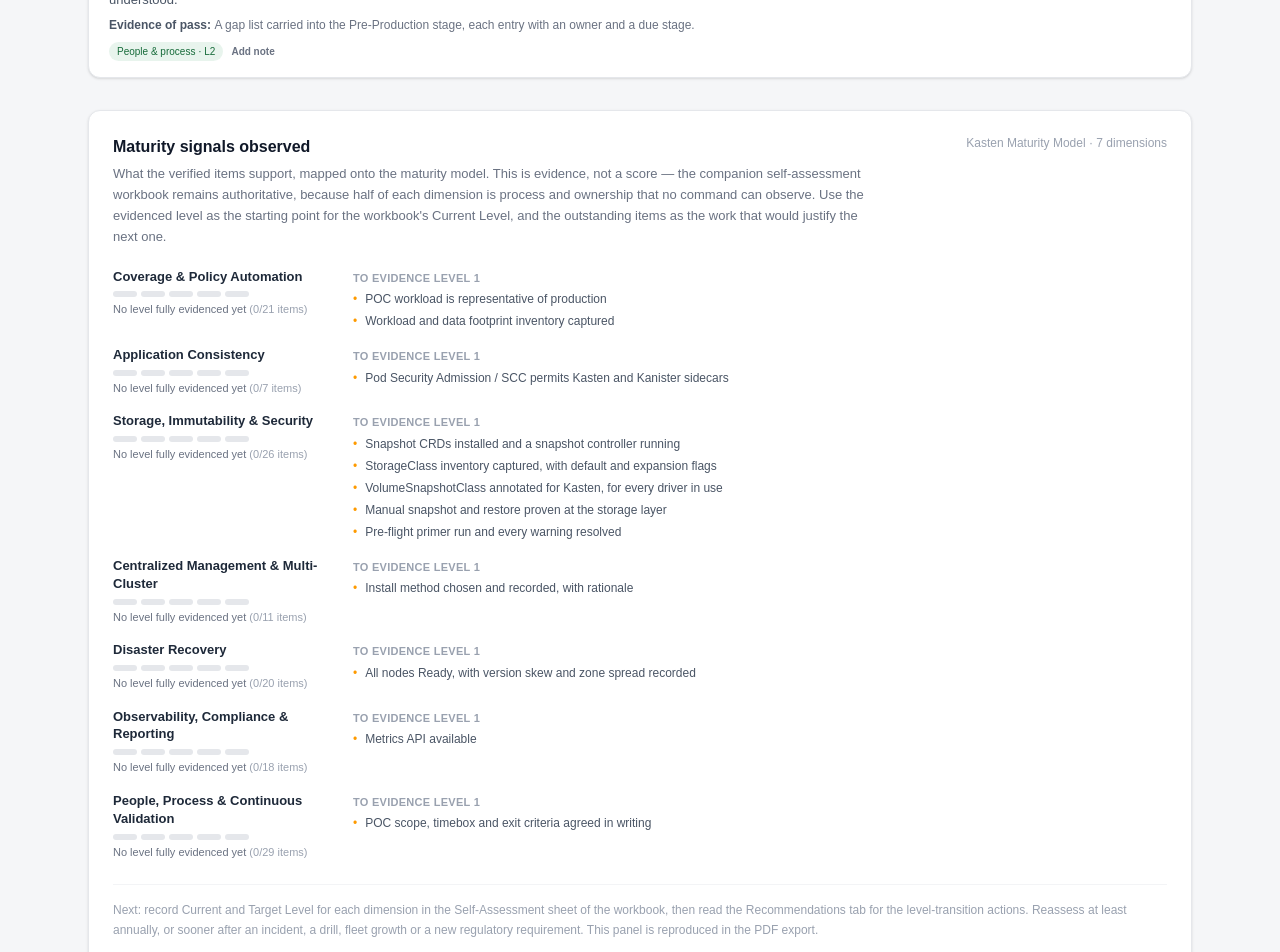
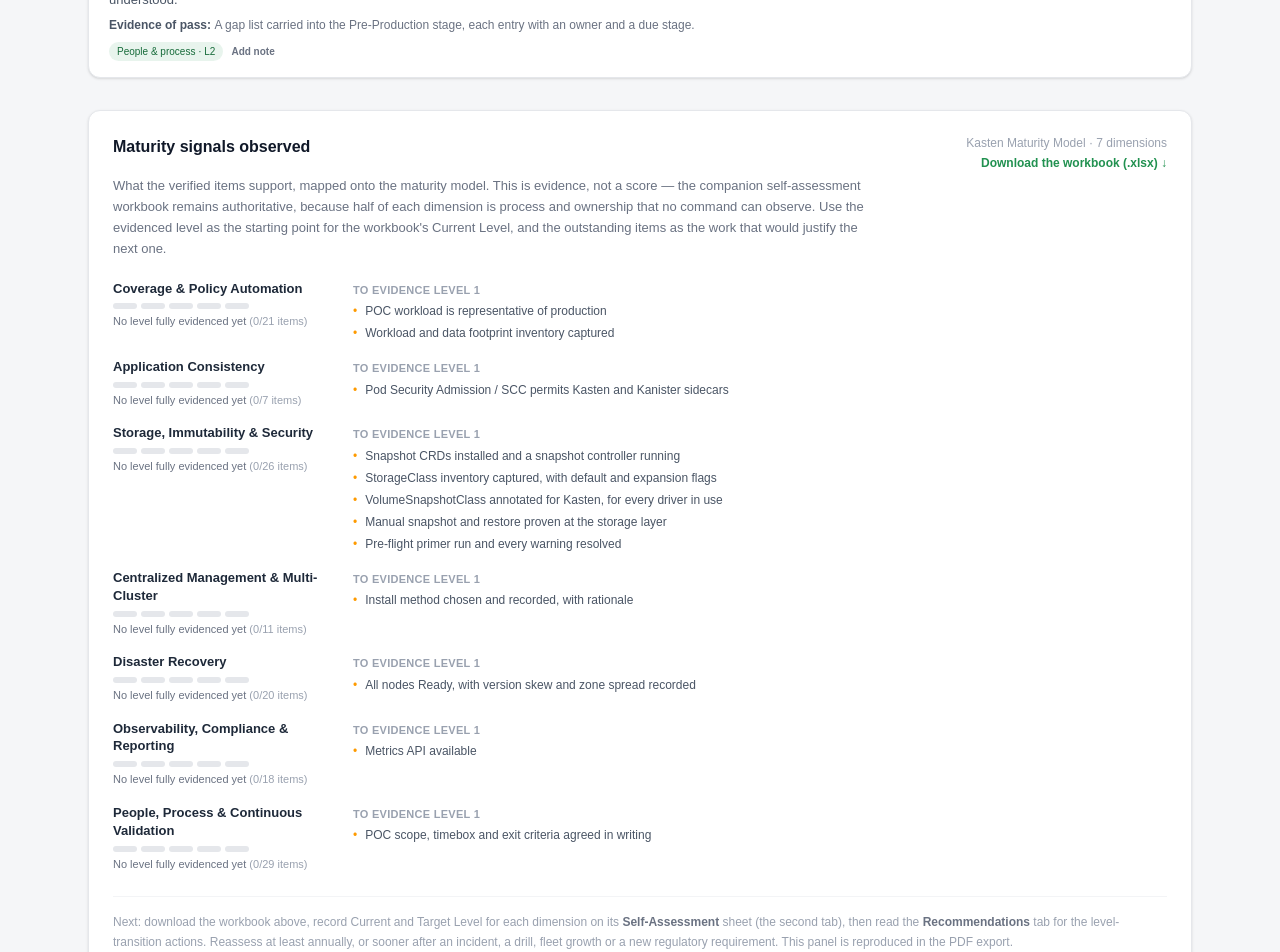
Before and after one commit to jricho/k10-checklist, a Next.js app: page / in a window 1280 px wide. Shown: the part 6420-7372 px from the top of the page. Built offline with nearby package versions, Linux system fonts and the light colour scheme.

Commit message:
Ship the maturity self-assessment workbook and link it from the app

```diff
--- a/components/checklist/maturity-panel.tsx
+++ b/components/checklist/maturity-panel.tsx
@@ -28,7 +28,19 @@ export function MaturityPanel({ statuses }: { statuses: StatusMap }) {
     <section className="bg-white rounded-xl border border-gray-200 shadow-sm p-6">
       <div className="flex items-start justify-between gap-4 mb-1">
         <h2 className="text-base font-semibold text-gray-900">Maturity signals observed</h2>
-        <span className="text-xs text-gray-400 shrink-0">Kasten Maturity Model · 7 dimensions</span>
+        <div className="flex flex-col items-end gap-1 shrink-0">
+          <span className="text-xs text-gray-400">Kasten Maturity Model · 7 dimensions</span>
+          {/* Served from public/ so a self-hosted, air-gapped deployment still
+              has the workbook to hand. Keep it in step with the canonical
+              version — see README. */}
+          <a
+            href="/kasten-maturity-self-assessment.xlsx"
+            download
+            className="text-xs font-semibold text-[#219150] hover:underline"
+          >
+            Download the workbook (.xlsx) ↓
+          </a>
+        </div>
       </div>
       <p className="text-[13px] text-gray-500 mb-5 max-w-3xl leading-relaxed">
         What the verified items support, mapped onto the maturity model. This is evidence, not a score — the
@@ -101,9 +113,11 @@ export function MaturityPanel({ statuses }: { statuses: StatusMap }) {
       </div>
 
       <p className="text-[12px] text-gray-400 mt-6 pt-4 border-t border-gray-100 leading-relaxed">
-        Next: record Current and Target Level for each dimension in the Self-Assessment sheet of the workbook, then
-        read the Recommendations tab for the level-transition actions. Reassess at least annually, or sooner after an
-        incident, a drill, fleet growth or a new regulatory requirement. This panel is reproduced in the PDF export.
+        Next: download the workbook above, record Current and Target Level for each dimension on its{" "}
+        <strong className="font-semibold text-gray-500">Self-Assessment</strong> sheet (the second tab), then read the{" "}
+        <strong className="font-semibold text-gray-500">Recommendations</strong> tab for the level-transition actions.
+        Reassess at least annually, or sooner after an incident, a drill, fleet growth or a new regulatory requirement.
+        This panel is reproduced in the PDF export.
       </p>
     </section>
   );
```
Also changed, not shown: 2 other files (tests, documents, lock files or other folders).
